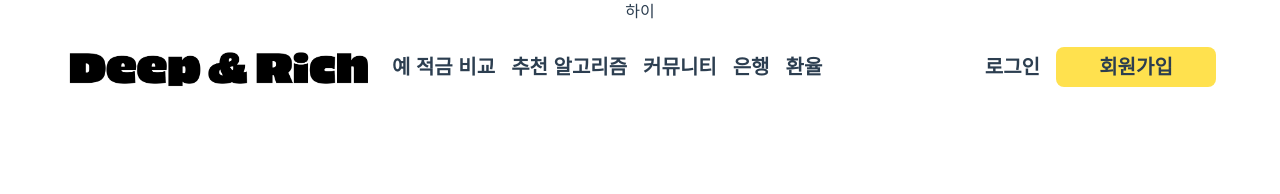
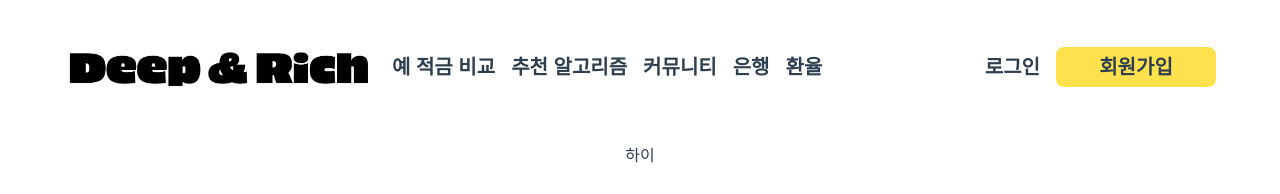
Before and after one commit to DeepAndRich/DeepAndRich, a Vue app in the folder final-pjt-front/: page / in a window 1280 px wide. Shown: the top 194 px of the page. Built offline with nearby package versions, Linux system fonts and the light colour scheme.

Commit message:
Navbar 기능 완성

```diff
--- a/final-pjt-front/src/components/Navbar/NavBar.vue
+++ b/final-pjt-front/src/components/Navbar/NavBar.vue
@@ -1,5 +1,5 @@
 <template>
-	<div class="py-11 px-14 w-full h-36 mx-auto fixed">
+	<div class="py-11 px-14 w-full h-36 mx-auto">
 		<nav
 			class="text-xl flex box-content p-0 flex-wrap items-center justify-between"
 		>
```
